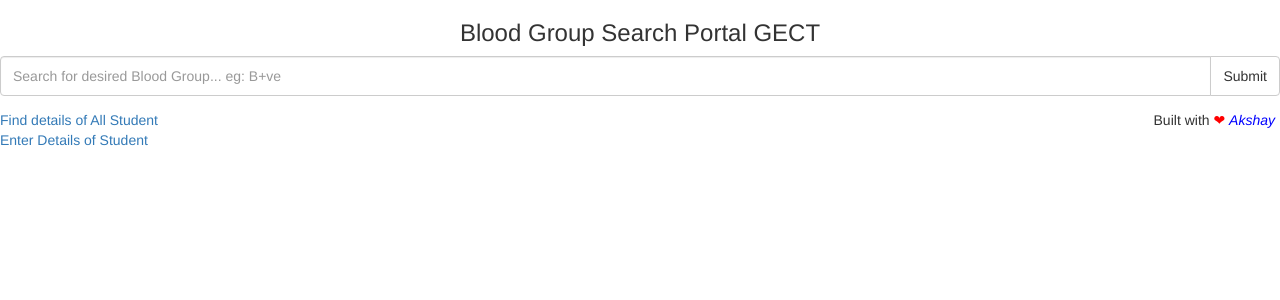
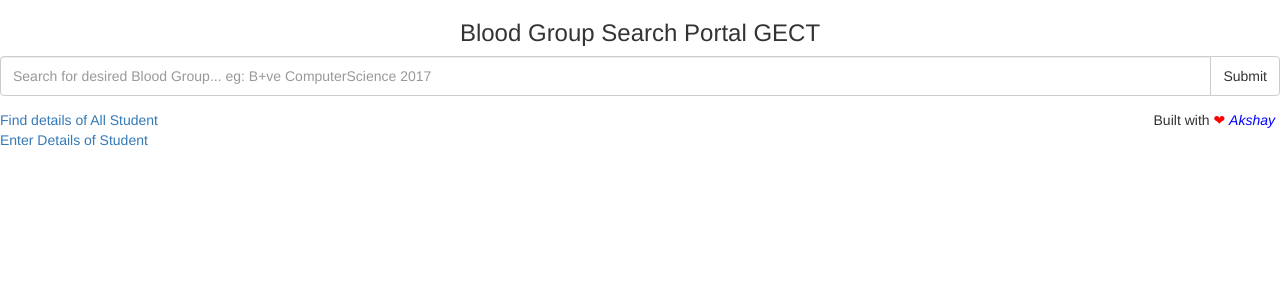
Before and after one commit to akshaynathr/BloodGroupSearchPortal, a Flask app: page / in a window 1280 px wide. Shown: the top 300 px of the page. Run offline with Flask 2, Linux system fonts and the light colour scheme; some libraries are stand-ins or nearby versions.

Commit message:
Changed Placeholder

```diff
--- a/app/templates/Home.html
+++ b/app/templates/Home.html
@@ -15,11 +15,12 @@
 <div class="col-sd-12 center-block" >
 	<form name="Search"  method='post'>
     <div class="input-group">
-      <input type="text" class="form-control" placeholder="Search for desired Blood Group... eg: B+ve" name="search" size:"20" style="height:40px">
+      <input type="text" class="form-control" placeholder="Search for desired Blood Group... eg: B+ve ComputerScience 2017" name="search" size:"20" style="height:40px">
       <span class="input-group-btn" >
 	<input type="Submit" class="btn btn-default"  style="height:40px"/>
         <!--<button class="btn btn-default" form="Search"  type="Submit" style="height:40px">Go!</button>-->
       </span>
+
     </div><!-- /input-group -->
 	</form>
   </div>
```
